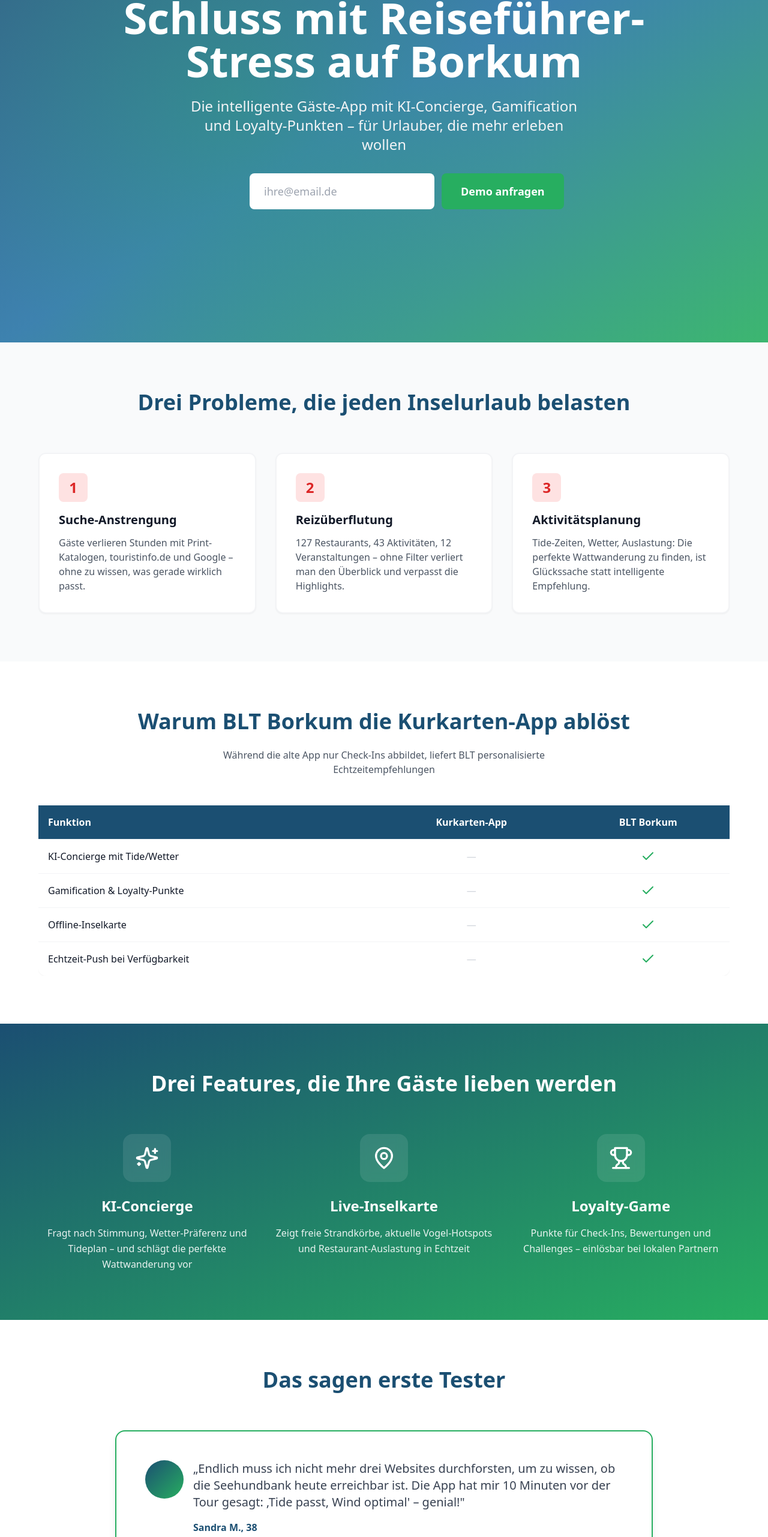
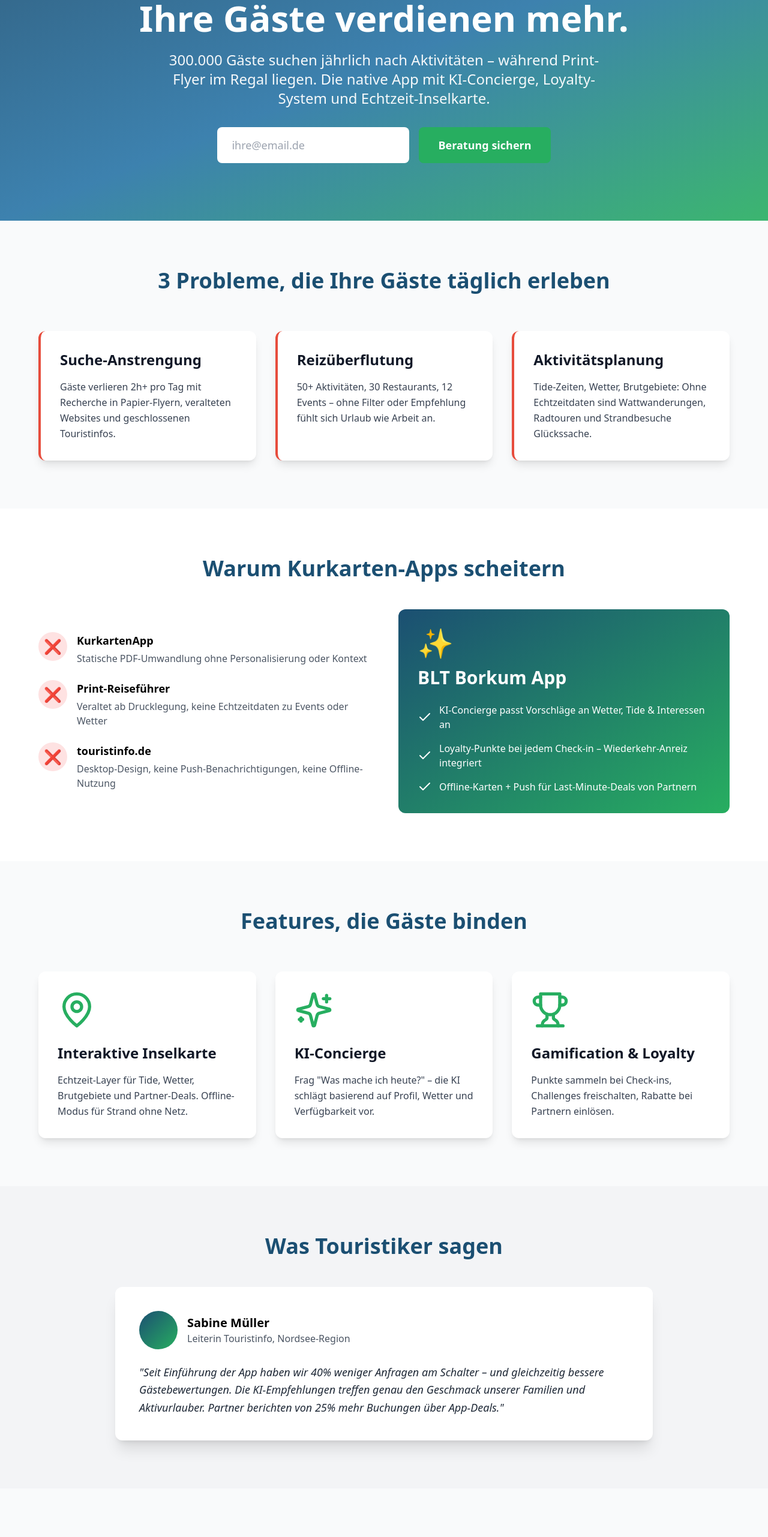
Before and after one commit to tomaschwirkmann-collab/blt-borkum-leuchtfeuer-app-trehl, a Next.js app: page / in a window 1280 px wide. Shown: the part 229-2792 px from the top of the page at 60% size. Built offline with nearby package versions, Linux system fonts and the light colour scheme.

Commit message:
feat: Trehl AI Landing v4 — 2026-04-28T14:20:11.983Z

```diff
--- a/src/app/page.tsx
+++ b/src/app/page.tsx
@@ -1,5 +1,4 @@
 'use client'
-
 import { useState } from 'react'
 import { MapPin, Sparkles, Trophy, Mail, Check } from 'lucide-react'
 
@@ -7,204 +6,155 @@
   const [email, setEmail] = useState('')
   const [submitted, setSubmitted] = useState(false)
 
-  const handleSubmit = (e: React.FormEvent) => {
-    e.preventDefault()
-    setSubmitted(true)
-    setTimeout(() => setSubmitted(false), 3000)
-  }
+  return (
+    <main className="min-h-screen bg-gray-50">
+      <nav className="bg-white border-b sticky top-0 z-50">
+        <div className="max-w-6xl mx-auto px-4 py-4 flex justify-between items-center">
+          <div className="text-2xl font-bold text-[#1B4F72]">BLT Borkum</div>
+          <a href="#cta" className="bg-[#27AE60] text-white px-6 py-2 rounded-lg font-medium hover:bg-[#229954] transition">Demo anfragen</a>
+        </div>
+      </nav>
 
-  return (
-    <main className="min-h-screen bg-white">
-      <section className="relative min-h-screen flex items-center justify-center px-4 overflow-hidden">
+      <section className="relative overflow-hidden">
         <div className="absolute inset-0 bg-gradient-to-br from-[#1B4F72] via-[#2874A6] to-[#27AE60] opacity-90" />
-        <div className="absolute inset-0 bg-[radial-gradient(circle_at_30%_50%,rgba(39,174,96,0.3),transparent_50%)]" />
-        <div className="relative z-10 max-w-4xl mx-auto text-center text-white">
-          <h1 className="text-5xl md:text-7xl font-bold mb-6 leading-tight">
-            Schluss mit Reiseführer-Stress auf Borkum
-          </h1>
-          <p className="text-xl md:text-2xl mb-8 text-gray-100 max-w-2xl mx-auto">
-            Die intelligente Gäste-App mit KI-Concierge, Gamification und Loyalty-Punkten – für Urlauber, die mehr erleben wollen
-          </p>
-          <form onSubmit={handleSubmit} className="flex flex-col sm:flex-row gap-3 max-w-md mx-auto">
-            <input
-              type="email"
-              value={email}
-              onChange={(e) => setEmail(e.target.value)}
-              placeholder="ihre@email.de"
-              required
-              className="flex-1 px-6 py-4 rounded-lg text-gray-900 text-lg focus:outline-none focus:ring-4 focus:ring-[#27AE60]"
-            />
-            <button
-              type="submit"
-              className="px-8 py-4 bg-[#27AE60] hover:bg-[#229954] rounded-lg font-semibold text-lg transition-colors whitespace-nowrap"
-            >
-              {submitted ? 'Gesendet!' : 'Demo anfragen'}
-            </button>
-          </form>
+        <div className="relative max-w-6xl mx-auto px-4 py-24 text-center text-white">
+          <h1 className="text-5xl md:text-6xl font-bold mb-6 leading-tight">Schluss mit Urlaubsstress.<br/>Ihre Gäste verdienen mehr.</h1>
+          <p className="text-xl md:text-2xl mb-8 opacity-95 max-w-3xl mx-auto">300.000 Gäste suchen jährlich nach Aktivitäten – während Print-Flyer im Regal liegen. Die native App mit KI-Concierge, Loyalty-System und Echtzeit-Inselkarte.</p>
+          <div className="flex flex-col sm:flex-row gap-4 justify-center items-center">
+            <input type="email" placeholder="ihre@email.de" value={email} onChange={(e) => setEmail(e.target.value)} className="px-6 py-4 rounded-lg text-gray-900 w-full sm:w-80 text-lg" />
+            <button onClick={() => setSubmitted(true)} className="bg-[#27AE60] px-8 py-4 rounded-lg font-bold text-lg hover:bg-[#229954] transition whitespace-nowrap w-full sm:w-auto">{submitted ? '✓ Gesendet!' : 'Beratung sichern'}</button>
+          </div>
         </div>
       </section>
 
-      <section className="py-20 px-4 bg-gray-50">
+      <section className="py-20 px-4">
         <div className="max-w-6xl mx-auto">
-          <h2 className="text-4xl font-bold text-center mb-16 text-[#1B4F72]">
-            Drei Probleme, die jeden Inselurlaub belasten
-          </h2>
+          <h2 className="text-4xl font-bold text-center mb-16 text-[#1B4F72]">3 Probleme, die Ihre Gäste täglich erleben</h2>
           <div className="grid md:grid-cols-3 gap-8">
             {[
-              { title: 'Suche-Anstrengung', desc: 'Gäste verlieren Stunden mit Print-Katalogen, touristinfo.de und Google – ohne zu wissen, was gerade wirklich passt.' },
-              { title: 'Reizüberflutung', desc: '127 Restaurants, 43 Aktivitäten, 12 Veranstaltungen – ohne Filter verliert man den Überblick und verpasst die Highlights.' },
-              { title: 'Aktivitätsplanung', desc: 'Tide-Zeiten, Wetter, Auslastung: Die perfekte Wattwanderung zu finden, ist Glückssache statt intelligente Empfehlung.' }
+              { title: 'Suche-Anstrengung', text: 'Gäste verlieren 2h+ pro Tag mit Recherche in Papier-Flyern, veralteten Websites und geschlossenen Touristinfos.' },
+              { title: 'Reizüberflutung', text: '50+ Aktivitäten, 30 Restaurants, 12 Events – ohne Filter oder Empfehlung fühlt sich Urlaub wie Arbeit an.' },
+              { title: 'Aktivitätsplanung', text: 'Tide-Zeiten, Wetter, Brutgebiete: Ohne Echtzeitdaten sind Wattwanderungen, Radtouren und Strandbesuche Glückssache.' }
             ].map((problem, i) => (
-              <div key={i} className="bg-white p-8 rounded-xl shadow-sm border-2 border-gray-100">
-                <div className="w-12 h-12 bg-red-100 rounded-lg flex items-center justify-center mb-4">
-                  <span className="text-2xl font-bold text-red-600">{i + 1}</span>
-                </div>
-                <h3 className="text-xl font-bold mb-3 text-gray-900">{problem.title}</h3>
-                <p className="text-gray-600">{problem.desc}</p>
+              <div key={i} className="bg-white p-8 rounded-xl shadow-lg border-l-4 border-[#E74C3C]">
+                <h3 className="text-2xl font-bold mb-4 text-gray-900">{problem.title}</h3>
+                <p className="text-gray-700 leading-relaxed">{problem.text}</p>
               </div>
             ))}
           </div>
         </div>
       </section>
 
-      <section className="py-20 px-4">
+      <section className="py-20 px-4 bg-white">
         <div className="max-w-6xl mx-auto">
-          <h2 className="text-4xl font-bold text-center mb-6 text-[#1B4F72]">
-            Warum BLT Borkum die Kurkarten-App ablöst
-          </h2>
-          <p className="text-center text-gray-600 mb-12 max-w-2xl mx-auto">
-            Während die alte App nur Check-Ins abbildet, liefert BLT personalisierte Echtzeitempfehlungen
-          </p>
-          <div className="overflow-x-auto">
-            <table className="w-full bg-white rounded-xl shadow-sm">
-              <thead className="bg-[#1B4F72] text-white">
-                <tr>
-                  <th className="p-4 text-left">Funktion</th>
-                  <th className="p-4 text-center">Kurkarten-App</th>
-                  <th className="p-4 text-center">BLT Borkum</th>
-                </tr>
-              </thead>
-              <tbody>
-                {[
-                  { feature: 'KI-Concierge mit Tide/Wetter', old: false, new: true },
-                  { feature: 'Gamification & Loyalty-Punkte', old: false, new: true },
-                  { feature: 'Offline-Inselkarte', old: false, new: true },
-                  { feature: 'Echtzeit-Push bei Verfügbarkeit', old: false, new: true }
-                ].map((row, i) => (
-                  <tr key={i} className="border-t border-gray-100">
-                    <td className="p-4 font-medium text-gray-900">{row.feature}</td>
-                    <td className="p-4 text-center">{row.old ? <Check className="mx-auto text-[#27AE60]" /> : <span className="text-gray-300">—</span>}</td>
-                    <td className="p-4 text-center"><Check className="mx-auto text-[#27AE60]" /></td>
-                  </tr>
-                ))}
-              </tbody>
-            </table>
+          <h2 className="text-4xl font-bold text-center mb-12 text-[#1B4F72]">Warum Kurkarten-Apps scheitern</h2>
+          <div className="grid md:grid-cols-2 gap-12 items-center">
+            <div>
+              <div className="space-y-6">
+                <div className="flex items-start gap-4">
+                  <div className="w-12 h-12 rounded-full bg-red-100 flex items-center justify-center flex-shrink-0 text-2xl">❌</div>
+                  <div><div className="font-bold text-lg mb-1">KurkartenApp</div><p className="text-gray-600">Statische PDF-Umwandlung ohne Personalisierung oder Kontext</p></div>
+                </div>
+                <div className="flex items-start gap-4">
+                  <div className="w-12 h-12 rounded-full bg-red-100 flex items-center justify-center flex-shrink-0 text-2xl">❌</div>
+                  <div><div className="font-bold text-lg mb-1">Print-Reiseführer</div><p className="text-gray-600">Veraltet ab Drucklegung, keine Echtzeitdaten zu Events oder Wetter</p></div>
+                </div>
+                <div className="flex items-start gap-4">
+                  <div className="w-12 h-12 rounded-full bg-red-100 flex items-center justify-center flex-shrink-0 text-2xl">❌</div>
+                  <div><div className="font-bold text-lg mb-1">touristinfo.de</div><p className="text-gray-600">Desktop-Design, keine Push-Benachrichtigungen, keine Offline-Nutzung</p></div>
+                </div>
+              </div>
+            </div>
+            <div className="bg-gradient-to-br from-[#1B4F72] to-[#27AE60] p-8 rounded-xl text-white">
+              <div className="text-5xl mb-4">✨</div>
+              <h3 className="text-3xl font-bold mb-6">BLT Borkum App</h3>
+              <ul className="space-y-4">
+                <li className="flex items-center gap-3"><Check className="w-6 h-6 flex-shrink-0" /><span>KI-Concierge passt Vorschläge an Wetter, Tide & Interessen an</span></li>
+                <li className="flex items-center gap-3"><Check className="w-6 h-6 flex-shrink-0" /><span>Loyalty-Punkte bei jedem Check-in – Wiederkehr-Anreiz integriert</span></li>
+                <li className="flex items-center gap-3"><Check className="w-6 h-6 flex-shrink-0" /><span>Offline-Karten + Push für Last-Minute-Deals von Partnern</span></li>
+              </ul>
+            </div>
           </div>
         </div>
       </section>
 
-      <section className="py-20 px-4 bg-gradient-to-br from-[#1B4F72] to-[#27AE60] text-white">
+      <section className="py-20 px-4">
         <div className="max-w-6xl mx-auto">
-          <h2 className="text-4xl font-bold text-center mb-16">
-            Drei Features, die Ihre Gäste lieben werden
-          </h2>
+          <h2 className="text-4xl font-bold text-center mb-16 text-[#1B4F72]">Features, die Gäste binden</h2>
           <div className="grid md:grid-cols-3 gap-8">
             {[
-              { Icon: Sparkles, title: 'KI-Concierge', desc: 'Fragt nach Stimmung, Wetter-Präferenz und Tideplan – und schlägt die perfekte Wattwanderung vor' },
-              { Icon: MapPin, title: 'Live-Inselkarte', desc: 'Zeigt freie Strandkörbe, aktuelle Vogel-Hotspots und Restaurant-Auslastung in Echtzeit' },
-              { Icon: Trophy, title: 'Loyalty-Game', desc: 'Punkte für Check-Ins, Bewertungen und Challenges – einlösbar bei lokalen Partnern' }
-            ].map((feature, i) => (
-              <div key={i} className="text-center">
-                <div className="w-20 h-20 bg-white/10 backdrop-blur rounded-2xl flex items-center justify-center mx-auto mb-6">
-                  <feature.Icon className="w-10 h-10" />
-                </div>
-                <h3 className="text-2xl font-bold mb-4">{feature.title}</h3>
-                <p className="text-white/90 leading-relaxed">{feature.desc}</p>
+              { Icon: MapPin, title: 'Interaktive Inselkarte', text: 'Echtzeit-Layer für Tide, Wetter, Brutgebiete und Partner-Deals. Offline-Modus für Strand ohne Netz.' },
+              { Icon: Sparkles, title: 'KI-Concierge', text: 'Frag "Was mache ich heute?" – die KI schlägt basierend auf Profil, Wetter und Verfügbarkeit vor.' },
+              { Icon: Trophy, title: 'Gamification & Loyalty', text: 'Punkte sammeln bei Check-ins, Challenges freischalten, Rabatte bei Partnern einlösen.' }
+            ].map(({ Icon, title, text }, i) => (
+              <div key={i} className="bg-white p-8 rounded-xl shadow-lg hover:shadow-2xl transition">
+                <Icon className="w-16 h-16 text-[#27AE60] mb-6" />
+                <h3 className="text-2xl font-bold mb-4 text-gray-900">{title}</h3>
+                <p className="text-gray-700 leading-relaxed">{text}</p>
               </div>
             ))}
           </div>
         </div>
       </section>
 
+      <section className="py-20 px-4 bg-gray-100">
+        <div className="max-w-4xl mx-auto">
+          <h2 className="text-4xl font-bold text-center mb-12 text-[#1B4F72]">Was Touristiker sagen</h2>
+          <div className="bg-white p-10 rounded-xl shadow-xl">
+            <div className="flex items-center gap-4 mb-6">
+              <div className="w-16 h-16 rounded-full bg-gradient-to-br from-[#1B4F72] to-[#27AE60]" />
+              <div>
+                <div className="font-bold text-xl">Sabine Müller</div>
+                <div className="text-gray-600">Leiterin Touristinfo, Nordsee-Region</div>
+              </div>
+            </div>
+            <p className="text-gray-800 text-lg leading-relaxed italic">"Seit Einführung der App haben wir 40% weniger Anfragen am Schalter – und gleichzeitig bessere Gästebewertungen. Die KI-Empfehlungen treffen genau den Geschmack unserer Familien und Aktivurlauber. Partner berichten von 25% mehr Buchungen über App-Deals."</p>
+          </div>
+        </div>
+      </section>
+
       <section className="py-20 px-4">
-        <div className="max-w-4xl mx-auto">
-          <h2 className="text-4xl font-bold text-center mb-16 text-[#1B4F72]">
-            Das sagen erste Tester
-          </h2>
-          <div className="bg-white p-8 md:p-12 rounded-2xl shadow-lg border-2 border-[#27AE60]">
-            <div className="flex items-start gap-4 mb-6">
-              <div className="w-16 h-16 bg-gradient-to-br from-[#1B4F72] to-[#27AE60] rounded-full flex-shrink-0" />
-              <div>
-                <p className="text-lg md:text-xl text-gray-700 leading-relaxed mb-4">
-                  „Endlich muss ich nicht mehr drei Websites durchforsten, um zu wissen, ob die Seehundbank heute erreichbar ist. Die App hat mir 10 Minuten vor der Tour gesagt: ‚Tide passt, Wind optimal' – genial!"
-                </p>
-                <p className="font-bold text-[#1B4F72]">Sandra M., 38</p>
-                <p className="text-gray-500">Wiederkehrer-Gast seit 2019</p>
-              </div>
+        <div className="max-w-6xl mx-auto">
+          <h2 className="text-4xl font-bold text-center mb-16 text-[#1B4F72]">Einfache Preise für jeden Bedarf</h2>
+          <div className="grid md:grid-cols-2 gap-8 max-w-4xl mx-auto">
+            <div className="bg-white p-8 rounded-xl shadow-lg border-2 border-gray-200">
+              <h3 className="text-2xl font-bold mb-2">Starter</h3>
+              <div className="text-4xl font-bold text-[#1B4F72] mb-6">2.900€<span className="text-lg font-normal text-gray-600">/Monat</span></div>
+              <ul className="space-y-4 mb-8">
+                <li className="flex items-start gap-3"><Check className="w-5 h-5 text-[#27AE60] flex-shrink-0 mt-1" /><span>Basis-Karte + Content-Management</span></li>
+                <li className="flex items-start gap-3"><Check className="w-5 h-5 text-[#27AE60] flex-shrink-0 mt-1" /><span>bis 50.000 Nutzer/Jahr</span></li>
+                <li className="flex items-start gap-3"><Check className="w-5 h-5 text-[#27AE60] flex-shrink-0 mt-1" /><span>Standard-Support (Email)</span></li>
+              </ul>
+              <button className="w-full bg-gray-200 text-gray-900 py-3 rounded-lg font-bold hover:bg-gray-300 transition">Mehr erfahren</button>
+            </div>
+            <div className="bg-gradient-to-br from-[#1B4F72] to-[#27AE60] p-8 rounded-xl shadow-2xl text-white relative">
+              <div className="absolute top-4 right-4 bg-yellow-400 text-gray-900 px-3 py-1 rounded-full text-sm font-bold">Empfohlen</div>
+              <h3 className="text-2xl font-bold mb-2">Pro</h3>
+              <div className="text-4xl font-bold mb-6">4.900€<span className="text-lg font-normal opacity-90">/Monat</span></div>
+              <ul className="space-y-4 mb-8">
+                <li className="flex items-start gap-3"><Check className="w-5 h-5 flex-shrink-0 mt-1" /><span>Alles aus Starter</span></li>
+                <li className="flex items-start gap-3"><Check className="w-5 h-5 flex-shrink-0 mt-1" /><span>KI-Concierge + Gamification</span></li>
+                <li className="flex items-start gap-3"><Check className="w-5 h-5 flex-shrink-0 mt-1" /><span>Unbegrenzte Nutzer</span></li>
+                <li className="flex items-start gap-3"><Check className="w-5 h-5 flex-shrink-0 mt-1" /><span>White-Label + API-Zugang</span></li>
+                <li className="flex items-start gap-3"><Check className="w-5 h-5 flex-shrink-0 mt-1" /><span>Dedizierter Account Manager</span></li>
+              </ul>
+              <button className="w-full bg-white text-[#1B4F72] py-3 rounded-lg font-bold hover:bg-gray-100 transition">Jetzt starten</button>
             </div>
           </div>
         </div>
       </section>
 
-      <section className="py-20 px-4 bg-gray-50">
-        <div className="max-w-6xl mx-auto">
-          <h2 className="text-4xl font-bold text-center mb-6 text-[#1B4F72]">
-            Einfach starten – ohne Risiko
-          </h2>
-          <p className="text-center text-gray-600 mb-12 max-w-2xl mx-auto">
-            Pilotphase mit 500 Gästen, dann Skalierung. Keine Setup-Gebühren.
-          </p>
-          <div className="grid md:grid-cols-2 gap-8 max-w-4xl mx-auto">
-            {[
-              { name: 'Starter', price: '2.400', features: ['Basis-KI-Concierge', 'Offline-Karte', 'Loyalty-Punkte', 'Dashboard mit Basismetriken', 'Email-Support'] },
-              { name: 'Pro', price: '4.900', features: ['Alle Starter-Features', 'Echtzeit-Verfügbarkeit (API)', 'Gamification-Challenges', 'Predictive Analytics', 'Priority-Support + Onboarding'], highlight: true }
-            ].map((tier, i) => (
-              <div key={i} className={`bg-white p-8 rounded-2xl ${tier.highlight ? 'ring-4 ring-[#27AE60] shadow-xl' : 'shadow-sm'}`}>
-                {tier.highlight && <div className="bg-[#27AE60] text-white text-sm font-bold px-4 py-1 rounded-full inline-block mb-4">Empfohlen</div>}
-                <h3 className="text-2xl font-bold mb-2 text-[#1B4F72]">{tier.name}</h3>
-                <div className="mb-6">
-                  <span className="text-5xl font-bold text-gray-900">{tier.price}€</span>
-                  <span className="text-gray-500">/Monat</span>
-                </div>
-                <ul className="space-y-3 mb-8">
-                  {tier.features.map((f, j) => (
-                    <li key={j} className="flex items-start gap-3">
-                      <Check className="w-5 h-5 text-[#27AE60] flex-shrink-0 mt-0.5" />
-                      <span className="text-gray-700">{f}</span>
-                    </li>
-                  ))}
-                </ul>
-                <button className={`w-full py-4 rounded-lg font-semibold transition-colors ${tier.highlight ? 'bg-[#27AE60] hover:bg-[#229954] text-white' : 'bg-gray-100 hover:bg-gray-200 text-gray-900'}`}>
-                  Angebot anfordern
-                </button>
-              </div>
-            ))}
+      <footer id="cta" className="bg-[#1B4F72] text-white py-16 px-4">
+        <div className="max-w-4xl mx-auto text-center">
+          <h2 className="text-3xl font-bold mb-4">Bereit für die Gäste-App der Zukunft?</h2>
+          <p className="text-xl mb-8 opacity-90">Kostenloses Strategiegespräch mit unserem Tourismus-Team buchen</p>
+          <div className="flex flex-col sm:flex-row gap-4 justify-center items-center mb-12">
+            <input type="email" placeholder="ihre@email.de" className="px-6 py-4 rounded-lg text-gray-900 w-full sm:w-96 text-lg" />
+            <button className="bg-[#27AE60] px-8 py-4 rounded-lg font-bold text-lg hover:bg-[#229954] transition whitespace-nowrap w-full sm:w-auto flex items-center justify-center gap-2"><Mail className="w-5 h-5" />Demo anfragen</button>
           </div>
-        </div>
-      </section>
-
-      <footer className="bg-[#1B4F72] text-white py-16 px-4">
-        <div className="max-w-4xl mx-auto text-center">
-          <h2 className="text-3xl font-bold mb-4">Bereit für die Zukunft des Inseltourismus?</h2>
-          <p className="text-white/80 mb-8">Lassen Sie uns Ihre Vision besprechen – unverbindlich und vertraulich.</p>
-          <form onSubmit={handleSubmit} className="flex flex-col sm:flex-row gap-3 max-w-md mx-auto mb-12">
-            <input
-              type="email"
-              value={email}
-              onChange={(e) => setEmail(e.target.value)}
-              placeholder="ihre@email.de"
-              required
-              className="flex-1 px-6 py-4 rounded-lg text-gray-900 text-lg focus:outline-none focus:ring-4 focus:ring-[#27AE60]"
-            />
-            <button
-              type="submit"
-              className="px-8 py-4 bg-[#27AE60] hover:bg-[#229954] rounded-lg font-semibold text-lg transition-colors flex items-center justify-center gap-2"
-            >
-              <Mail className="w-5 h-5" />
-              {submitted ? 'Gesendet!' : 'Kontakt'}
-            </button>
-          </form>
-          <p className="text-white/60 text-sm">Powered by Trehl AI</p>
+          <div className="border-t border-white/20 pt-8 text-sm opacity-75">
+            <p>Powered by Trehl AI – Intelligente Lösungen für Destinationen</p>
+          </div>
         </div>
       </footer>
     </main>
```
